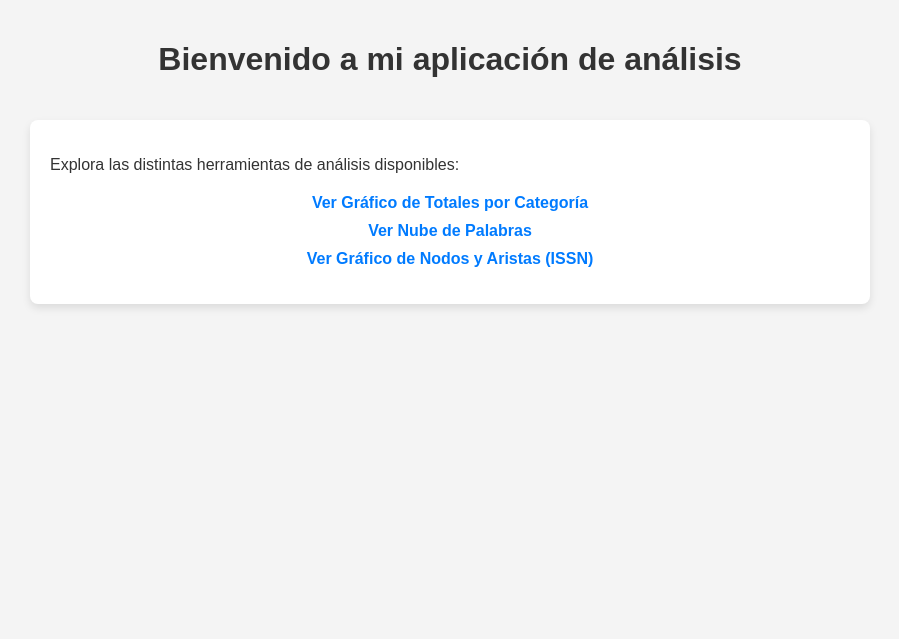
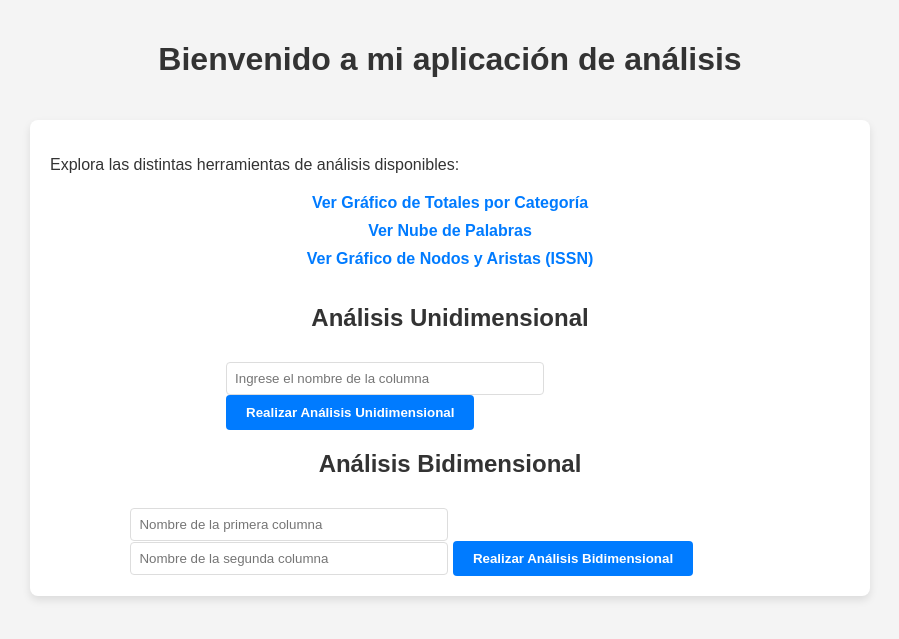
Before and after one commit to MariUva/proyecto-analisis-de-algoritmos.github.io, a Flask app: page / in a window 1280 px wide. Shown: the top 639 px of the page, without its empty margins (190-1089 px from the left). Run offline with Flask 3, Linux system fonts and the light colour scheme.

Commit message:
Analisis unidimensional y bidimensional

```diff
--- a/main.py
+++ b/main.py
@@ -6,7 +6,7 @@ from io import BytesIO
 from src.statistics.conteoFrecuencia import analizar_abstracts, generar_nube_palabras, ruta_csv
 from src.data.data_processing import load_data  # Asegúrate de tener esta importación
 import networkx as nx
-
+from src.statistics.statistics import descriptive_statistics
 
 
 # Carga las variables de entorno desde el archivo .env
@@ -22,6 +22,32 @@ ruta_csv = os.getenv("RUTA_CSV", "./data/bases_datos/data_unido.csv")
 def index():
     # Página principal con opciones de análisis
     return render_template('index.html')
+
+@app.route('/analisis_unidimensional', methods=['GET', 'POST'])
+def analisis_unidimensional():
+    if request.method == 'POST':
+        columna = request.form['columna']
+        df = load_data(ruta_csv)
+        if columna in df.columns:
+            resultado = descriptive_statistics(df, columna)
+            return render_template('resultado.html', resultado=resultado, tipo=f"Análisis Unidimensional para {columna}")
+        else:
+            return "Error: La columna especificada no existe en el archivo.", 400
+    return render_template('unidimensional.html')
+
+@app.route('/analisis_bidimensional', methods=['GET', 'POST'])
+def analisis_bidimensional():
+    if request.method == 'POST':
+        columna1 = request.form['columna1']
+        columna2 = request.form['columna2']
+        df = load_data(ruta_csv)
+        if columna1 in df.columns and columna2 in df.columns:
+            resultado = descriptive_statistics(df, columna1, columna2)
+            return render_template('resultado.html', resultado=resultado, tipo=f"Análisis Bidimensional para {columna1} y {columna2}")
+        else:
+            return "Error: Una o ambas columnas especificadas no existen en el archivo.", 400
+    return render_template('bidimensional.html')
+
 
 @app.route('/totales')
 def graficar_totales():
--- a/templates/index.html
+++ b/templates/index.html
@@ -46,6 +46,31 @@
         .nav-links a:hover, .category-links a:hover {
             color: #0056b3;
         }
+        .analysis-form {
+            display: flex;
+            flex-direction: column;
+            align-items: center;
+            gap: 10px;
+        }
+        .analysis-form input {
+            padding: 8px;
+            border: 1px solid #ddd;
+            border-radius: 4px;
+            width: 100%;
+            max-width: 300px;
+        }
+        .analysis-form button {
+            padding: 10px 20px;
+            background-color: #007bff;
+            color: #fff;
+            border: none;
+            border-radius: 4px;
+            cursor: pointer;
+            font-weight: bold;
+        }
+        .analysis-form button:hover {
+            background-color: #0056b3;
+        }
     </style>
 </head>
 <body>
@@ -59,6 +84,24 @@
             <li><a href="{{ url_for('mostrar_nube_palabras') }}">Ver Nube de Palabras</a></li>
             <li><a href="{{ url_for('graficar_nodos_aristas_route') }}">Ver Gráfico de Nodos y Aristas (ISSN)</a></li>
         </ul>
+
+        <!-- Formularios para análisis unidimensional y bidimensional -->
+        <div class="analysis-form">
+            <h2>Análisis Unidimensional</h2>
+            <form action="{{ url_for('analisis_unidimensional') }}" method="post">
+                <input type="text" name="columna" placeholder="Ingrese el nombre de la columna" required>
+                <button type="submit">Realizar Análisis Unidimensional</button>
+            </form>
+        </div>
+
+        <div class="analysis-form">
+            <h2>Análisis Bidimensional</h2>
+            <form action="{{ url_for('analisis_bidimensional') }}" method="post">
+                <input type="text" name="columna1" placeholder="Nombre de la primera columna" required>
+                <input type="text" name="columna2" placeholder="Nombre de la segunda columna" required>
+                <button type="submit">Realizar Análisis Bidimensional</button>
+            </form>
+        </div>
     </div>
 </body>
 </html>
```
Also changed, not shown: templates/resultado.html (added, +16 -0 lines), 1 other file.
